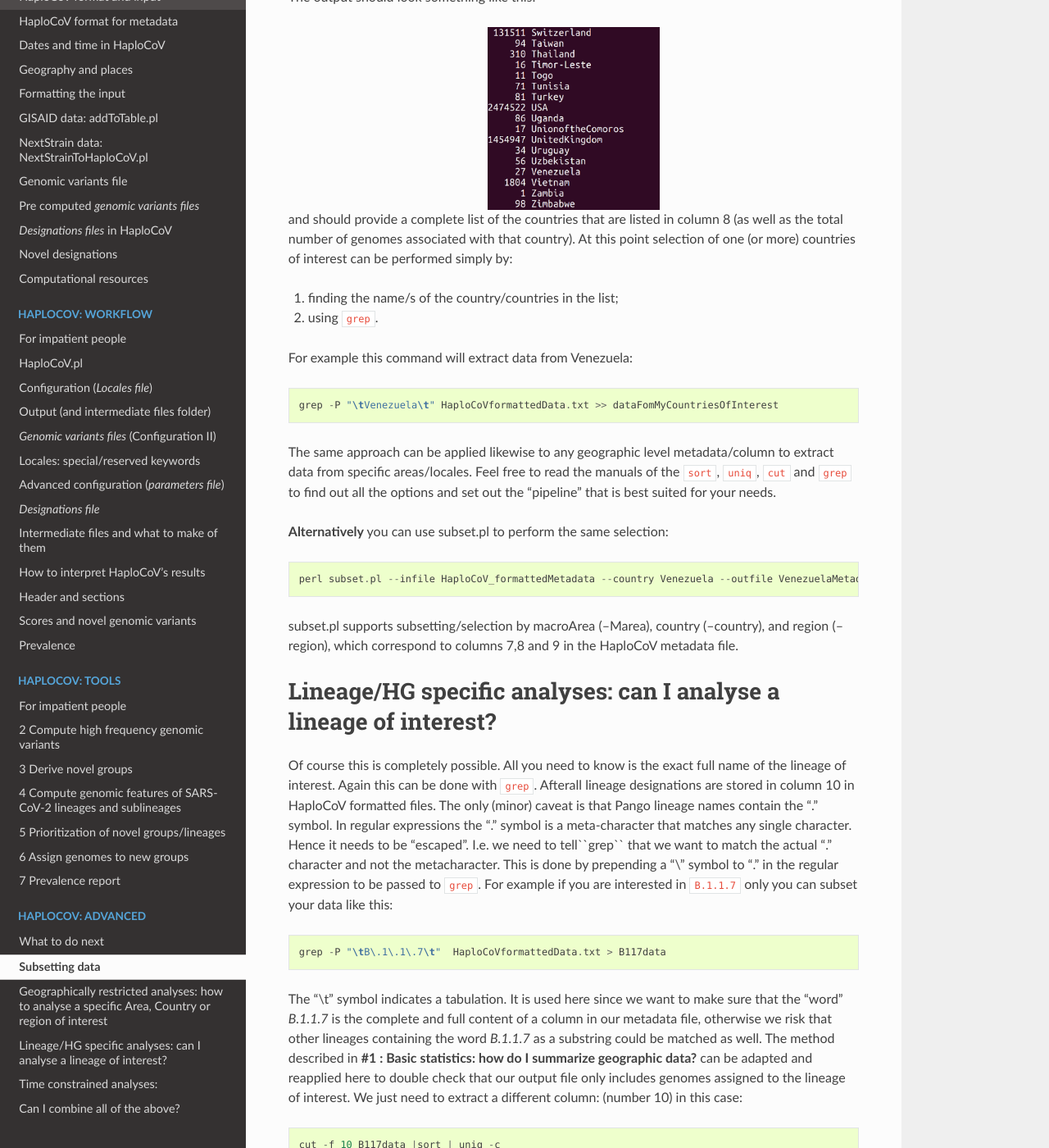
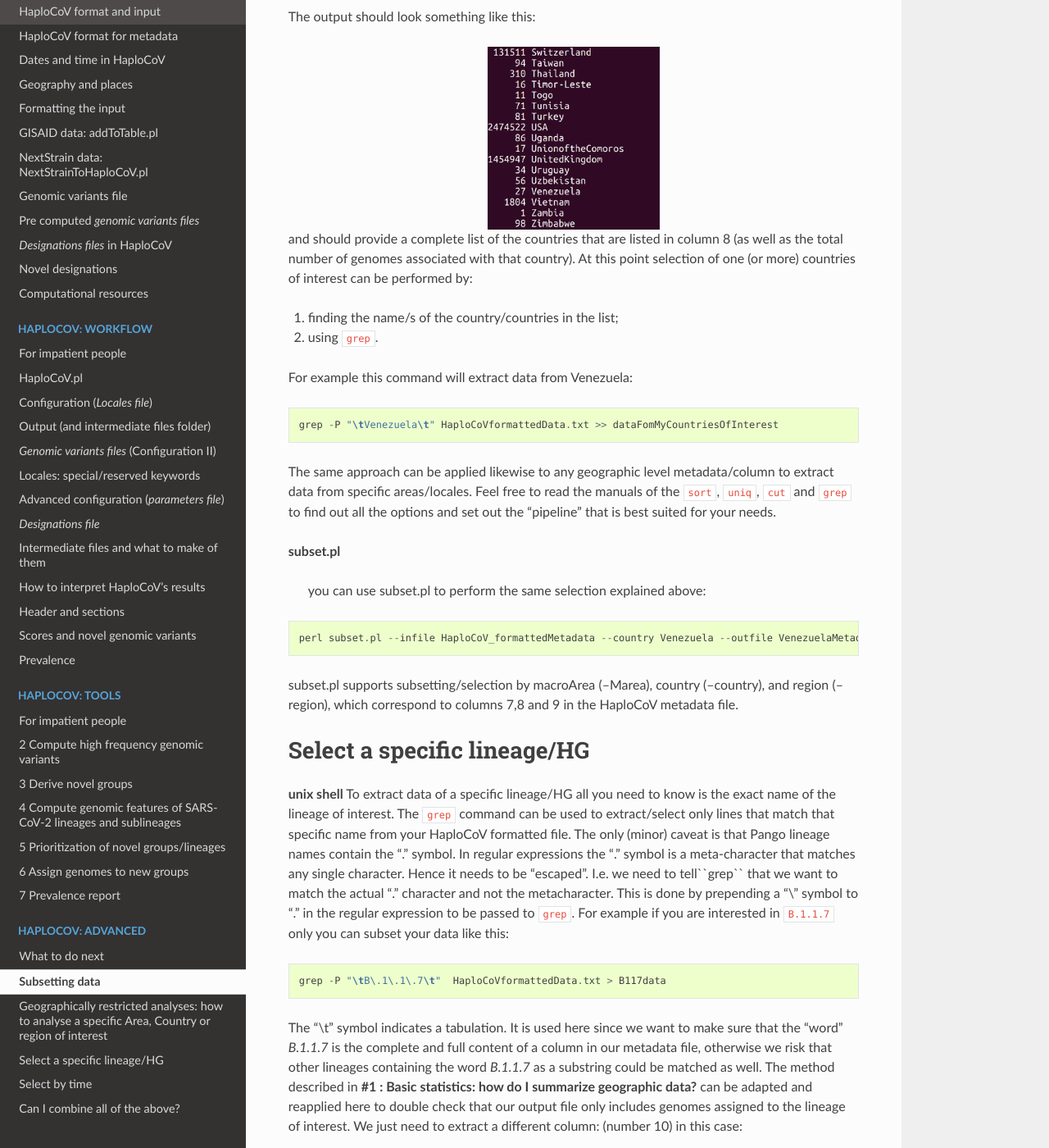
Before and after one commit to matteo14c/HaploCoV, a Sphinx documentation site: the page built from docs/source/subsetting.rst, in a window 1280 px wide and 1400 px high, scrolled down 1957 px. Shown: the whole window at 82% size. Built offline with Sphinx 7.4.7 and the Read the Docs theme 2.0.0, drawn with Linux system fonts in a browser that asks for light colours; some of the changed text lies outside the part shown.

Commit message:
Update subsetting.rst

```diff
--- a/docs/source/subsetting.rst
+++ b/docs/source/subsetting.rst
@@ -1,12 +1,12 @@
 Subsetting data
 ===============
 
-The input to HaploCoV are very simple (yet relatively large) metadata tables. The easiest way to execute custom analyses on a subset of data of interest is simply to subset the input metadata accordingly.  On any unix system, this operation can be performed very easily by taking advantage of built-in shell utilities. Like for example: `grep` or `head` or `tail`.
+The input to HaploCoV consists in simple (yet relatively large) tables. The easiest way to execute custom analyses on a subset of data of interest is simply to subset the data accordingly.  On any unix system, this operation can be performed by using  built-in shell utilities. Like for example: `grep` or `head` or `tail`.
 A few examples are reported below.
 
 **subset.pl**
 
-If you are not familiar with the unix shell, you can take advantage of the *subset.pl* script included in the main repository, to subset tdata. The script accepts an input file in *HaploCoV format*, and extracts data that match user defined filters/criteria. When multiple criteria are provided, a logical **AND** is applied and only data that satisfy all the criteria/conditions specified by the user are extracted.
+If you are not familiar with the unix shell, you use take advantage of the *subset.pl* script included in the main repository, to subset data. The script accepts an input file in *HaploCoV format*, and extracts data that match user defined filters/criteria. When multiple criteria are provided, a logical **AND** is applied and only data that satisfy all the criteria/conditions specified by the user are extracted.
 
 **options**
 Subset.pl allows the application/definition of the following filters:
@@ -44,7 +44,9 @@ HaploCoV does not perform any check on the accuracy and consistency of geographi
 
 **Basic statistics: how to summarize geographic data**
 
-Simple stats on the number of genomes associated with distinct Continents, Countries, Regions and or Macro-geographic regions can be easily obtained by combining the ``cut`` , ``sort`` and ``uniq`` unix commands.
+**Unix shell**
+
+Simple stats on the number of genomes associated with distinct Continents, Countries, Regions and or Macro-geographic regions can be obtained by combining the ``cut`` , ``sort`` and ``uniq`` unix commands.
 These data are stored in columns 6 to 9 of your HaploCoV-formatted metadata file.
 
 .. figure:: _static/table4.png
@@ -58,7 +60,7 @@ To obtain basic stats about any of such columns (in unix) you can:
 2. sort all the values in the column you selected by using the ``sort`` utility;
 3. summarize the results with ``uniq -c``.
 
-For example you get a complete list of the countries in the metadata table as well as the total number of genome from every country, "simply" by piping these 3 commands
+For example you get a complete list of the countries in the metadata table as well as the total number of genome from every country by "piping" these 3 commands
 
 ::
 
@@ -71,7 +73,7 @@ The output should look something like this:
    :scale: 70%
    :align: center
 
-and should provide a complete list of the countries that are listed in column 8 (as well as the total number of genomes associated with that country). At this point selection of one (or more) countries of interest can be performed simply by:
+and should provide a complete list of the countries that are listed in column 8 (as well as the total number of genomes associated with that country). At this point selection of one (or more) countries of interest can be performed  by:
 
 1. finding the name/s of the country/countries in the list;
 2. using ``grep``.
@@ -85,7 +87,9 @@ For example this command will extract data from Venezuela:
 The same approach can be applied likewise to any geographic level metadata/column to extract data from specific areas/locales. Feel free to read the manuals of the ``sort``, ``uniq``, ``cut`` and ``grep`` to find out all the options and set out the "pipeline" that is best suited for your needs.
 
 
-**Alternatively** you can use subset.pl to perform the same selection:
+**subset.pl**
+
+ you can use subset.pl to perform the same selection explained above:
 
 ::
 
@@ -93,10 +97,11 @@ The same approach can be applied likewise to any geographic level metadata/colum
 
 subset.pl supports subsetting/selection by macroArea (--Marea), country (--country), and region (--region), which correspond to columns 7,8 and 9 in the HaploCoV metadata file.
 
-Lineage/HG specific analyses: can I analyse a lineage of interest?
-==================================================================
+Select a specific lineage/HG
+==============================
 
-Of course this is completely possible. All you need to know is the exact full name of the lineage of interest. Again this can be done with ``grep``. Afterall lineage designations are stored in column 10 in HaploCoV formatted files. The only (minor) caveat is that Pango lineage names contain the "." symbol. In regular expressions the "." symbol is a meta-character that matches any single character. Hence it needs to be "escaped". I.e. we need to tell``grep`` that we want to match the actual "." character and not the metacharacter. This is done by prepending a "\\" symbol to "." in the regular expression to be passed to ``grep``.
+**unix shell**
+To extract data of a specific lineage/HG all you need to know is the exact name of the lineage of interest. The ``grep`` command can be used to extract/select only lines that match that specific name from your HaploCoV formatted file. The only (minor) caveat is that Pango lineage names contain the "." symbol. In regular expressions the "." symbol is a meta-character that matches any single character. Hence it needs to be "escaped". I.e. we need to tell``grep`` that we want to match the actual "." character and not the metacharacter. This is done by prepending a "\\" symbol to "." in the regular expression to be passed to ``grep``.
 For example if you are interested in ``B.1.1.7`` only you can subset your data like this:
 
 ::
@@ -116,7 +121,8 @@ The output should be:
    :scale: 70%
    :align: center
 
-If you prefer to use **subset.pl** the same results can be obtained by the following command:
+**subset.pl**
+If you are not familiar with ``grep`` **subset.pl**  can be used to perform the selection of a lineage of interest. An example command is reported below.
 
 ::
 
@@ -124,9 +130,10 @@ If you prefer to use **subset.pl** the same results can be obtained by the follo
 
 Please notice that only a single lineage can be specified at a time.
 
-Time constrained analyses:
-===========================
+Select by time
+==============
 
+**unix shell**
 If you want to analyse only genomes/isolates collected between any interval of time, you can subset a table in *HaploCoV format* accordingly.
 Suppose for example that we want to analyse only sequences collected between 2021-12-24 and 2022-02-24, you will need to extract a "slice"  of the file containing data collected within the dates of interest. Since files in *HaploCoV format* are sorted by collection date, in descending order, all we need to do is to find the first line corresponding with the start date, and the last line corresponding with the end date. Subsetting can then be performed with the ``head`` and ``tail`` utilities.
 Collection dates in HaploCoV formatted  metadata files are reported in the second column. We can find the first occurrence of any date of interest by applying grep to that column.
@@ -159,6 +166,7 @@ To extract those lines we can simply combine the `head` and `tail` commands. We
 
 We use ``head`` to extract the first 4553984 lines in the file, which contain all the data up to 2022-02-24 (our end-date). Subsequently we use `tail` to grab only the 865536 lines that correspond with the offset between our start and end date.
 
+**subset.pl**
 The procedure described above requires some confidence with the unix shell, if you prefer a more streamlined solution you can (again) use **subset.pl**. The equivalent command should be something like:
 
 ::
@@ -169,6 +177,7 @@ The procedure described above requires some confidence with the unix shell, if y
 Can I combine all of the above?
 ===============================
 
+**unix shell**
 Yes, of course. Suppose that you want to analyse:
 
 Interval of time -> 2021-12-24 to 2022-02-24
@@ -206,4 +215,5 @@ Or again if you prefer a more compact alternative, you can use subset.pl :
 
 ::
 
+**subset.pl**
  perl subset.pl --infile HaploCoV_formattedMetadata --startD 2021-12-24 --endD 2022-02-24 --lineage BA.1.1 --country USA --outfile myIntervalOfTime_BA11data_USA.
```
